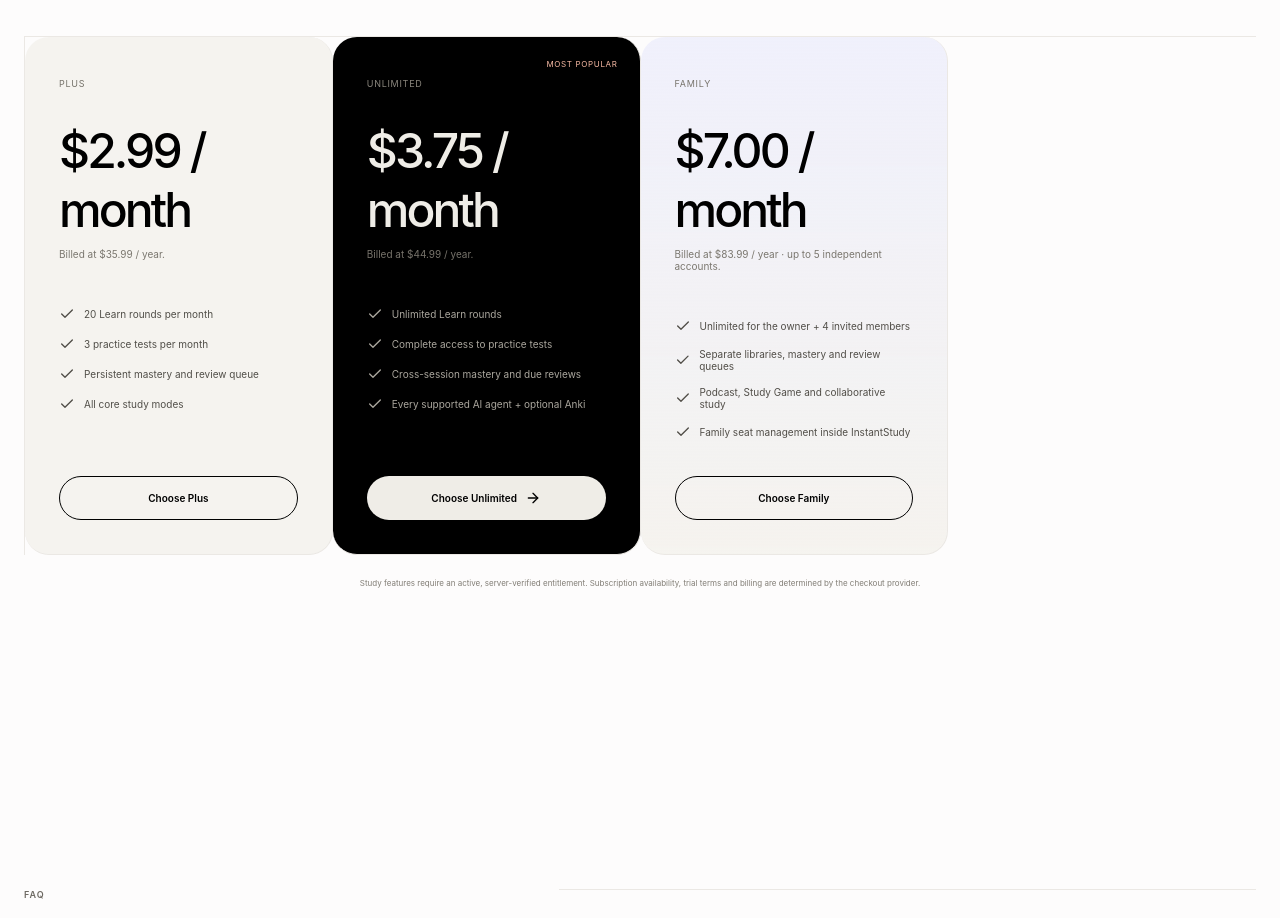
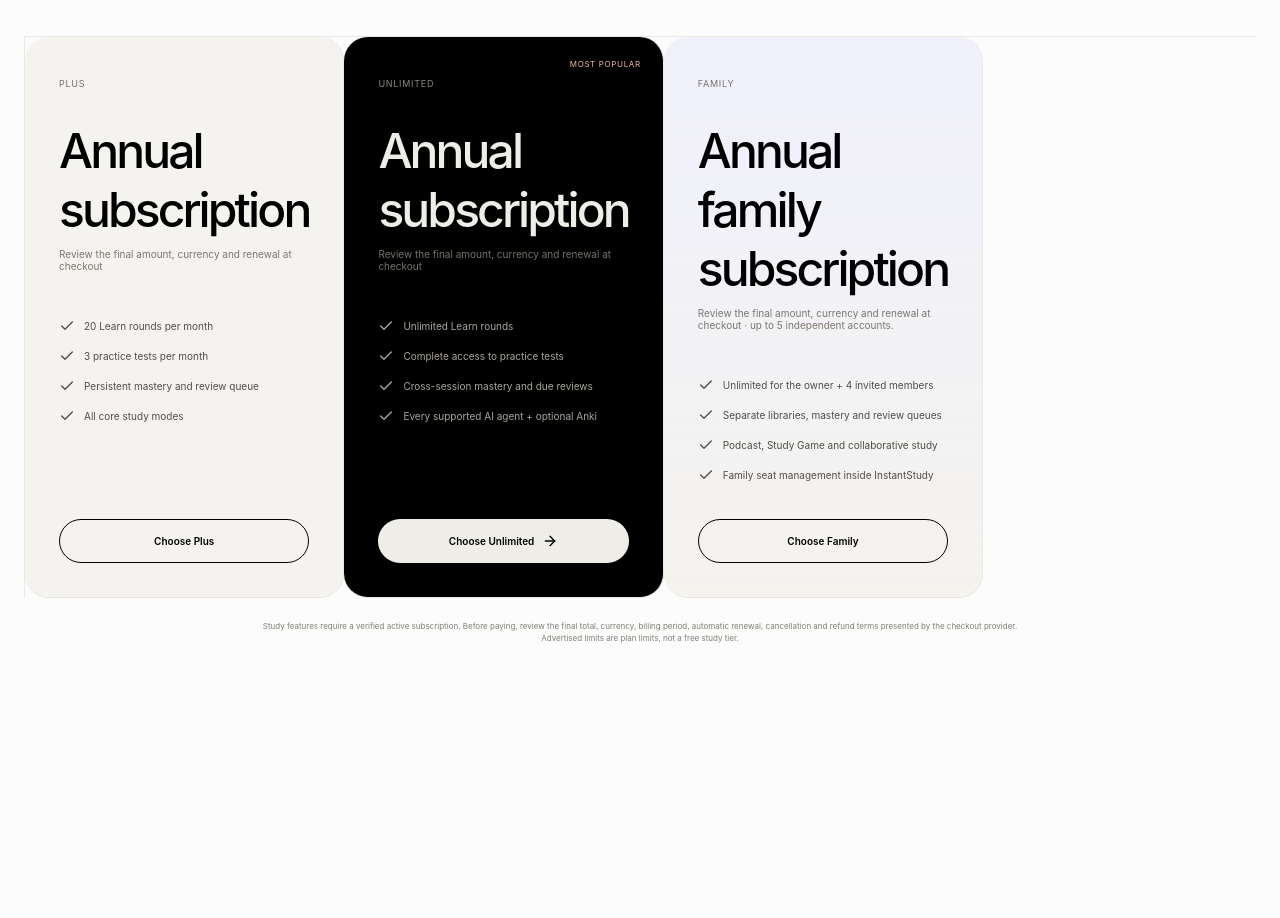
Before and after one commit to raphaelribeirob/InstantStudy, a React (Vite) app in the folder apps/web/: page / in a window 1280 px wide. Shown: the part 7925-8843 px from the top of the page. Built offline with nearby package versions, Linux system fonts and the light colour scheme; no server answers.

Commit message:
fix(billing-copy): remove unverified hard-coded prices and clarify renewal/cancellation

```diff
--- a/apps/web/src/App.tsx
+++ b/apps/web/src/App.tsx
@@ -383,12 +383,9 @@ function Pricing() {
     void loadOffer(i18n.language || navigator.language || "en").then(setOffer);
   }, [i18n.language]);
 
-  const unlimitedAnnual = offer?.annualPrice ?? "$44.99 / year";
-  const unlimitedMonthly = offer?.monthlyPrice ?? "$6.99 / month";
-  const plusAnnual = "$35.99 / year";
-  const plusMonthly = "$4.99 / month";
-  const annualUnlimitedEquivalent = "$3.75 / month";
-  const annualPlusEquivalent = "$2.99 / month";
+  // Amounts are verified by the merchant at checkout, not static in-app
+  // USD guesses that might misrepresent a learner's currency, taxes or deal.
+  const amountNotice = "Review the final amount, currency and renewal at checkout";
 
   return (
     <section className="section pricing-section" id="pricing">
@@ -414,8 +411,8 @@ function Pricing() {
         <article className="pricing-card plus-card">
           <div>
             <span className="plan-name">{t("landing.plus")}</span>
-            <h3>{annual ? annualPlusEquivalent : plusMonthly}</h3>
-            <p>{annual ? `Billed at ${plusAnnual}.` : "Cancel anytime."}</p>
+            <h3>{annual ? "Annual subscription" : "Monthly subscription"}</h3>
+            <p>{amountNotice}</p>
           </div>
           <ul>
             <li><Check size={16} /> 20 Learn rounds per month</li>
@@ -444,8 +441,8 @@ function Pricing() {
           <div className="most-popular">{t("landing.mostPopular")}</div>
           <div>
             <span className="plan-name">{t("landing.unlimited")}</span>
-            <h3>{annual ? annualUnlimitedEquivalent : unlimitedMonthly}</h3>
-            <p>{annual ? `Billed at ${unlimitedAnnual}${offer?.trial ? ` · ${offer.trial}` : ""}.` : "Cancel anytime."}</p>
+            <h3>{annual ? "Annual subscription" : "Monthly subscription"}</h3>
+            <p>{amountNotice}</p>
           </div>
           <ul>
             <li><Check size={16} /> Unlimited Learn rounds</li>
@@ -479,8 +476,8 @@ function Pricing() {
         <article className="pricing-card family-card">
           <div>
             <span className="plan-name">Family</span>
-            <h3>$7.00 / month</h3>
-            <p>Billed at $83.99 / year · up to 5 independent accounts.</p>
+            <h3>Annual family subscription</h3>
+            <p>{amountNotice} · up to 5 independent accounts.</p>
           </div>
           <ul>
             <li><Check size={16} /> Unlimited for the owner + 4 invited members</li>
@@ -505,8 +502,11 @@ function Pricing() {
       </div>
 
       <p className="pricing-disclosure">
-        Study features require an active, server-verified entitlement. Subscription
-        availability, trial terms and billing are determined by the checkout provider.
+        Study features require a verified active subscription. Before paying,
+        review the final total, currency, billing period, automatic renewal,
+        cancellation and refund terms presented by the checkout provider.
+        Advertised limits are plan limits, not a free study tier.
+        {offer?.trial ? " Any trial applies only when explicitly confirmed in checkout." : ""}
       </p>
     </section>
   );
```
